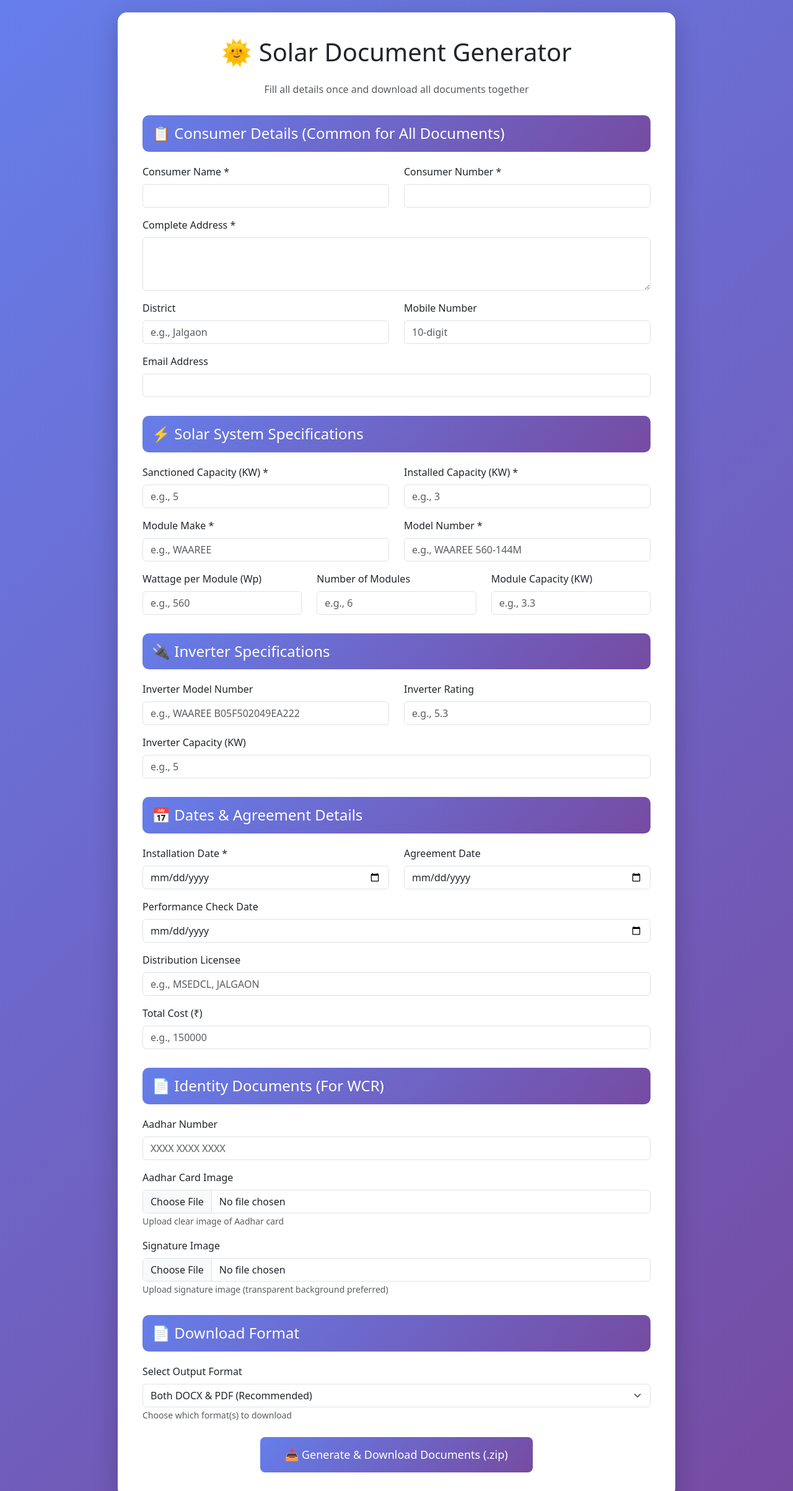
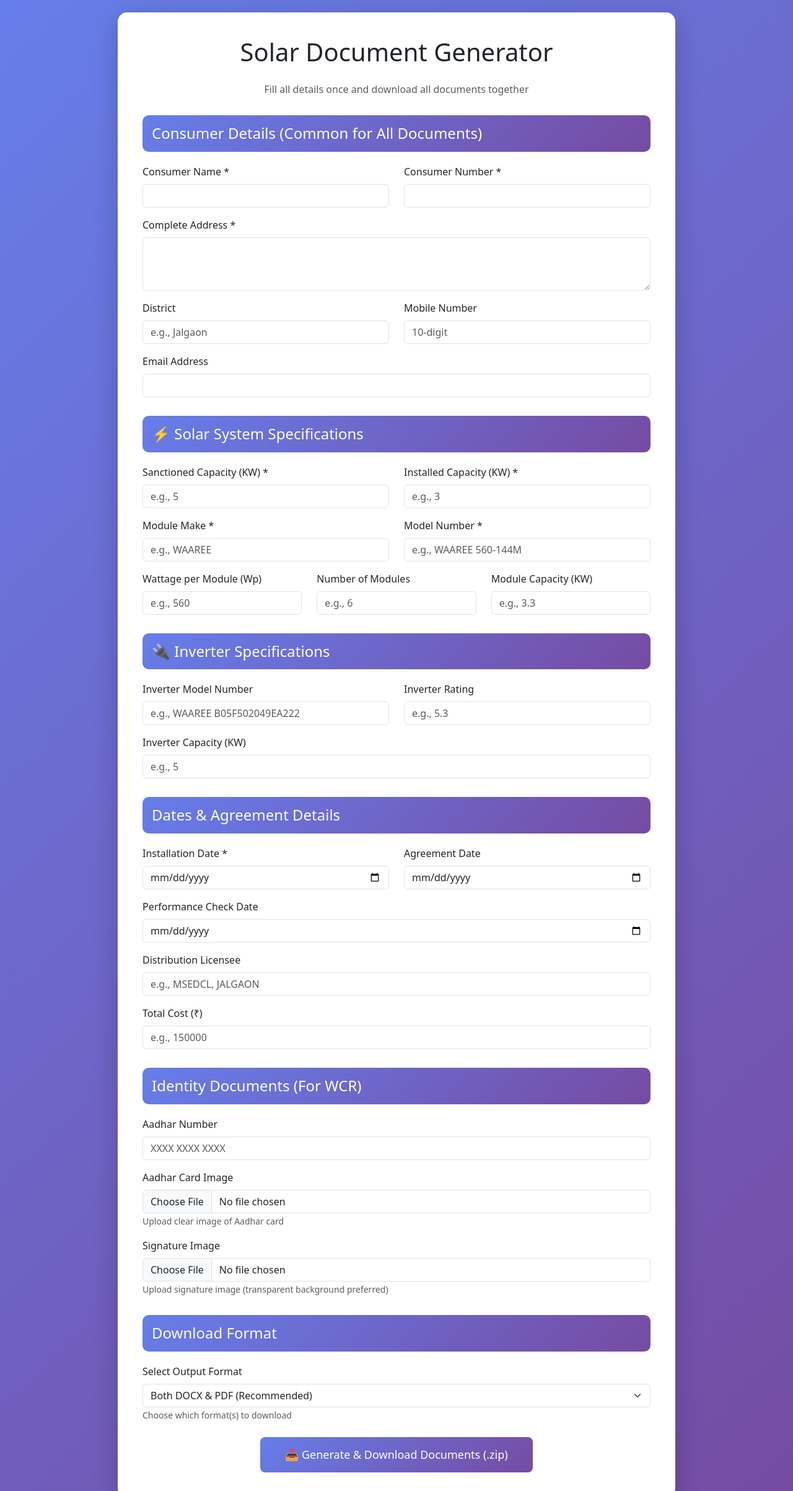
Before and after one commit to 23f3000434/Doc-Template-Editor, a Flask app: page / in a window 1280 px wide. Shown: the top 2406 px of the page at 62% size. Run offline with Flask 3, Linux system fonts and the light colour scheme; some libraries are stand-ins or nearby versions.

Commit message:
emoji removal

```diff
--- a/templates/unified_form.html
+++ b/templates/unified_form.html
@@ -14,14 +14,14 @@
 </head>
 <body>
     <div class="form-container">
-        <h1 class="text-center mb-4">🌞 Solar Document Generator</h1>
+        <h1 class="text-center mb-4">Solar Document Generator</h1>
         <p class="text-center text-muted mb-4">Fill all details once and download all documents together</p>
 
         <form action="{{ url_for('generate_documents') }}" method="POST" enctype="multipart/form-data">
 
             <!-- Common Details Section -->
             <div class="section-header">
-                <h4 class="mb-0">📋 Consumer Details (Common for All Documents)</h4>
+                <h4 class="mb-0"> Consumer Details (Common for All Documents)</h4>
             </div>
 
             <div class="row mb-3">
@@ -121,7 +121,7 @@
 
             <!-- Agreement & Dates -->
             <div class="section-header">
-                <h4 class="mb-0">📅 Dates & Agreement Details</h4>
+                <h4 class="mb-0"> Dates & Agreement Details</h4>
             </div>
 
             <div class="row mb-3">
@@ -152,7 +152,7 @@
 
             <!-- Identity Documents -->
             <div class="section-header">
-                <h4 class="mb-0">📄 Identity Documents (For WCR)</h4>
+                <h4 class="mb-0"> Identity Documents (For WCR)</h4>
             </div>
 
             <div class="mb-3">
@@ -174,7 +174,7 @@
 
             <!-- Add this BEFORE the submit button -->
             <div class="section-header">
-                <h4 class="mb-0">📄 Download Format</h4>
+                <h4 class="mb-0"> Download Format</h4>
             </div>
 
             <div class="mb-4">
```
